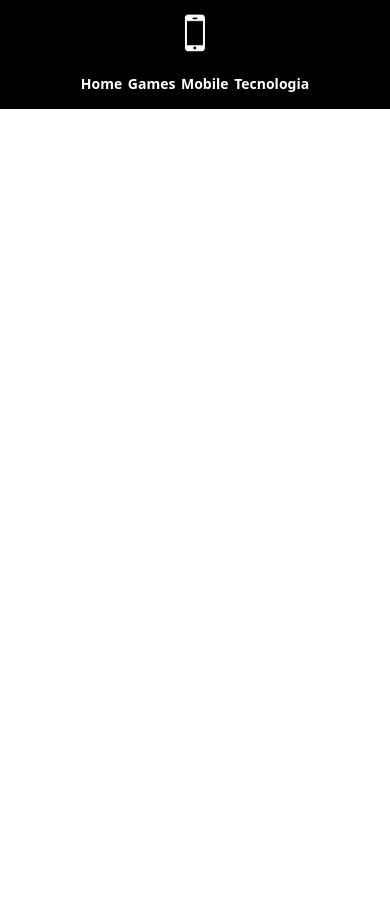
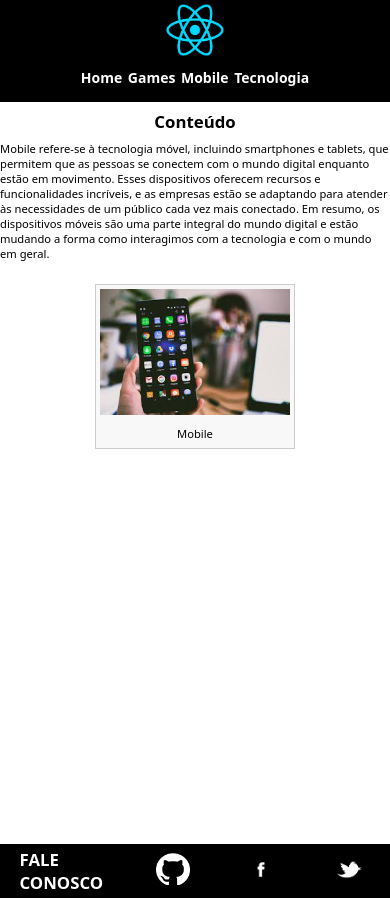
Before and after one commit to gustavobernardo25/Checkpoint-RWD-2, a plain HTML site: page CP2/pages/mobile.html in a window 390 px wide. Before the commit the page ends 844 px from the top, so only its background shows below. Drawn offline with Linux system fonts and the light colour scheme.

Commit message:
desenvolvimento da pagina mobile

```diff
--- a/CP2/pages/mobile.html
+++ b/CP2/pages/mobile.html
@@ -11,13 +11,39 @@
 
 <body>
     <header class="cabecalho">
-        <img src="../img/img-simbolo-mobile.png" alt="Logo mobile" text="Logo de mobile">
+        <img src="../img/React_logo_logotype_emblem-700x626.png" alt="Logo site" text="Logo do site">
         <nav>
-            <a href="../index.html">Home</a>
-            <a href="./games.html">Games</a>
-            <a href="#">Mobile</a>
-            <a href="./tecnologia.html">Tecnologia</a>
+            <a href="#">Home</a>
+            <a href="games.html">Games</a>
+            <a href="mobile.html">Mobile</a>
+            <a href="tecnologia.html">Tecnologia</a>
         </nav>
     </header>
+    <h2 class="tit-page">Conteúdo</h2>
+    <p>Mobile refere-se à tecnologia móvel, incluindo smartphones e tablets, que permitem que as pessoas se conectem com o mundo digital enquanto estão em movimento. Esses dispositivos oferecem recursos e funcionalidades incríveis, e as empresas estão se adaptando para atender às necessidades de um público cada vez mais conectado. Em resumo, os dispositivos móveis são uma parte integral do mundo digital e estão mudando a forma como interagimos com a tecnologia e com o mundo em geral.</p>
+    <section class="conteudo">
+
+        <article>
+            <figure>
+                <img src="../img/baixados.jpeg" alt="Imagem Mobile" text="Imagem de Mobile">
+                <figcaption>Mobile</figcaption>
+            </figure>
+        </article>
+
+    </section>
+    <footer class="rodape">
+        <h2>FALE CONOSCO</h2>
+        <nav>
+            <a href="https://github.com/" target="_blank">
+                <img src="../img/github-mark-white.png" alt="Logo Github" text="Logo do Github">
+            </a>
+            <a href="https://facebook.com/" target="_blank">
+                <img src="../img/image_preview.png" alt="Logo Facebook" text="Logo do Facebook">
+            </a>
+            <a href="https://twitter.com" target="_blank">
+                <img src="../img/2021 Twitter logo - blue.png" alt="Logo Twitter" text="Logo do Twitter">
+            </a>
+        </nav>
+    </footer>
 </body>
 </html>
```
